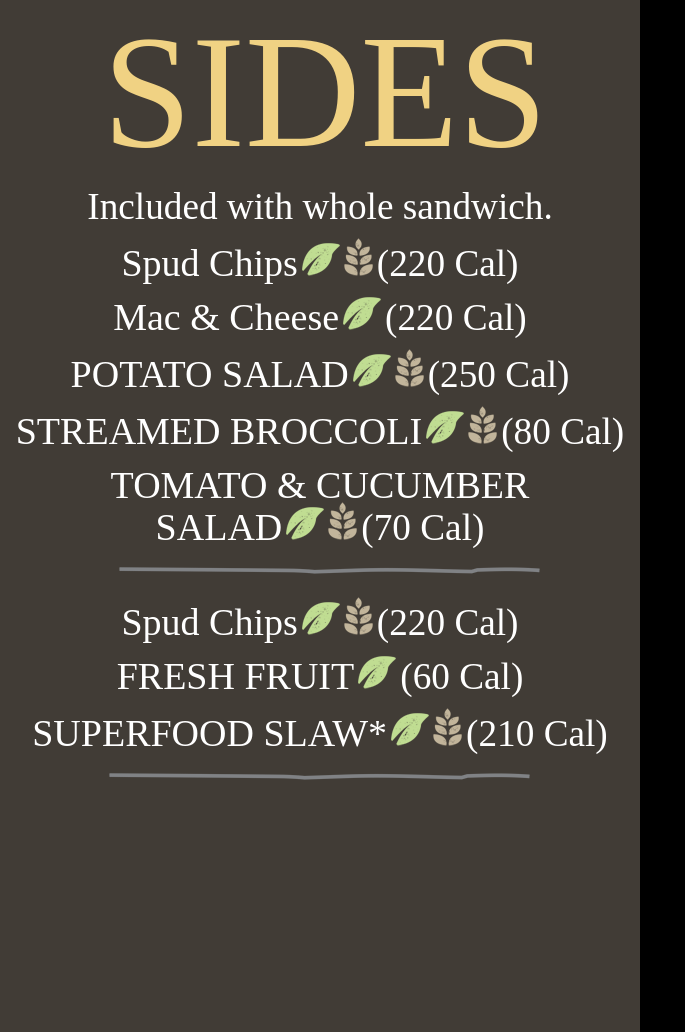
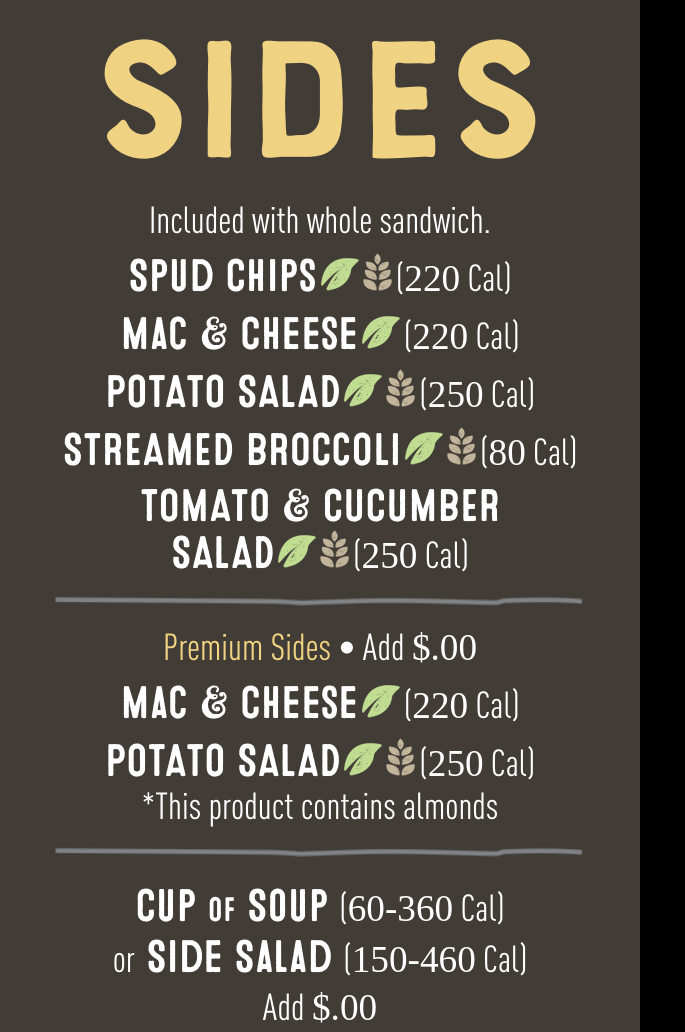
Before and after one commit to morenge/Work-Projects, a plain HTML site: page index.HTML in a window 1280 px wide. Shown: the top 1032 px of the page, without its empty margins (0-685 px from the left). Drawn offline with Linux system fonts and the light colour scheme; a web font is replaced by a local one.

Commit message:
Add files via upload

```diff
--- a/index.HTML
+++ b/index.HTML
@@ -10,14 +10,15 @@
 
 
 <body>
-         <!--<img src="media/Sides.jpg" style="position: absolute;">-->
+    <!--      <img src="media/Sides.jpg" style="position: absolute;"> -->
 
     <div class="asset-wrapper">
         <div class="header-wrapper">
             <span class="header-sides">SIDES</span>
         </div>
 
-        <div class="cals" style ="font-weight:10px;">Included with whole sandwich.</div>
+        <div class="menu-wrapper">
+            <div class="cals">Included with whole sandwich.</div>
 
             <div class="item-wrapper" style="margin-top: 10px;">
                 <div class="item">Spud Chips</div>
@@ -46,44 +47,48 @@
                 <div class="cals">(<span class="Calories Calories-XXXX">80</span> Cal)</div>
             </div>
             <div class="item-wrapper">
-            <div class="item">TOMATO & CUCUMBER</div>
-
-        </div>
-        <div class="item-wrapper" style="margin-top:-15px;">
-            <div class="item">SALAD</div>
+                <div class="item">TOMATO & CUCUMBER <br>SALAD</div>
                 <img src="media/Veggie.png">
                 <img src="media/GlutenSensitive.png">
-            <div class="cals">(<span class="Calories Calories-XXXX">70</span> Cal)</div>
+                <div class="cals">(<span class="Calories Calories-XXXX">250</span> Cal)</div>
             </div>
 
-        <img src="media/Sides-line.png" style ="margin-right:-20px;">
+            <img src="media/Sides-line.png" style="width: 550px;">
 
             <!-- Second Section-->
 
-        <div class="item-wrapper" style="margin-top: 10px;">
-            <div class="item">Spud Chips</div>
+            <div class="item-wrapper">
+                <div class="header-premium">Premium Sides </div>
+                <div class="cals">&bull; Add <span class="dollar">$</span><span class="Price Price-8661">.00</span></div>
+            </div>
+
+            <div class="item-wrapper">
+                <div class="item">Mac & Cheese</div>
                 <img src="media/Veggie.png">
-            <img src="media/GlutenSensitive.png">
                 <div class="cals">(<span class="Calories Calories-XXXX">220</span> Cal)</div>
             </div>
 
             <div class="item-wrapper">
-            <div class="item">FRESH FRUIT</div>
+                <div class="item">POTATO SALAD</div>
                 <img src="media/Veggie.png">
-            <div class="cals">(<span class="Calories Calories-XXXX">60</span> Cal)</div>
+                <img src="media/GlutenSensitive.png">
+                <div class="cals">(<span class="Calories Calories-XXXX">250</span> Cal)</div>
+                <div class="desc">*This product contains almonds</div>
             </div>
 
-        <div class="item-wrapper">
-            <div class="item">SUPERFOOD SLAW*</div>
-            <img src="media/Veggie.png">
-            <img src="media/GlutenSensitive.png">
-            <div class="cals">(<span class="Calories Calories-XXXX">210</span> Cal)</div>
+            <img src="media/Sides-line.png" style="width: 550px;">
+
         </div>
 
-        <img src="media/Sides-line.png">
-
-
-
+        <div class="item-wrapper" style="margin-top: 20px;">
+            <div class="item">Cup <span style="font-size: 34px;">of</span> Soup</div>
+            <div class="cals">&nbsp;(<span class="Calories Calories-XXXX">60-360</span> Cal)</div>
+            <br>
+            <div class="item"><span style="font-size: 37px;font-family: 'DINOT-Cond';">or</span> Side Salad</div>
+            <div class="cals">&nbsp;(<span class="Calories Calories-XXXX">150-460</span> Cal)</div>
+            <br>
+            <div class="cals">Add <span class="dollar">$</span><span class="Price Price-8661">.00</span></div>
+        </div>
 
     </div>
     <script type="text/javascript" src="js/osDetect.js"></script>
--- a/style.css
+++ b/style.css
@@ -1,26 +1,26 @@
 @font-face {
     font-family: "BourtonHandBase";
-    src: url(fonts/Kimmy Design - BourtonHandBase.otf);
+    src: url(fonts/BourtonHandBase.otf);
 }
 
 @font-face {
     font-family: "DINOT-CondMedium";
-    src: url(fonts/FontFont - DINOT-CondMedium.otf);
+    src: url(fonts/DINOT-CondMedium.otf);
 }
 
 @font-face {
     font-family: "DINOT-CondBold";
-    src: url(fonts/FontFont - DINOT-CondBold.otf);
+    src: url(fonts/DINOT-CondBold.otf);
 }
 
 @font-face {
     font-family: "DINOT-Cond";
-    src: url(fonts/FontFont - DINOT-Cond.otf);
+    src: url(fonts/DINOT-Cond.otf);
 }
 
 @font-face {
     font-family: "MicrobrewOne";
-    src: url(fonts/Albatross - MicrobrewOne.otf);
+    src: url(fonts/MicrobrewOne.otf);
 }
 
 html {
@@ -40,39 +40,104 @@ body {
     background-color: #413c36;
 
 }
+
 .asset-wrapper {
-    text-align:center;
+    position: absolute;
+    top: 0px;
+    left: 0px;
+    margin: 0px;
+    padding: 0px;
+    width: 640px;
+    height: 1080px;
+    text-align: center;
 }
+
 .header-sides {
-    font-size: 160px;
+    font-size: 175px;
     font-family: "BourtonHandBase";
-    color:#f0d283;
-    margin-top:50px;
-    padding-left: 10px;
-    text-align:center;
+    color: #f0d283;
+    margin-top: 50px;
+    /*    padding-left: 10px;*/
+}
 
+.header-premium {
+    display: inline;
+    font-family: "DINOT-Cond";
+    color: #f0d283;
+    font-size: 37.25px;
 }
+
 .cals {
+    font-size: 80px;
+    color: #fff;
+    font-family: "DINOT-Cond";
     font-size: 37.25px;
-    color:#fff;
-    font-family: "DINOT-CondMedium";
-    font-size:37.25px;
-    text-align:center;
-    display:inline;
-    font-weight:100;
+    text-align: center;
+    margin-bottom: 20px;
+    display: inline;
+}
 
+.desc {
+    font-size: 80px;
+    color: #fff;
+    font-family: "DINOT-Cond";
+    font-size: 37.25px;
+    text-align: center;
+    margin-top: -5px;
+    display: block;
 }
-.item{
+
+.Price {
+    font-size: 80px;
+    color: #fff;
+    font-family: "DINOT-CondBold";
+    font-size: 37.25px;
+    text-align: center;
+    margin-bottom: 20px;
+    display: inline;
+}
+
+.dollar {
+    font-size: 80px;
+    color: #fff;
+    font-family: "DINOT-CondBold";
+    font-size: 37.25px;
+    text-align: center;
+    margin-bottom: 20px;
+    display: inline;
+}
+
+.Calories {
+    font-size: 80px;
+    color: #fff;
+    font-family: "DINOT-CondBold";
+    font-size: 37.25px;
+    text-align: center;
+    margin-bottom: 20px;
+    display: inline;
+}
+
+.item {
     font-family: "MicrobrewOne";
-    font-size: 38px;
+    font-size: 45.65px;
     color: #fff;
-    display: inline-block;
-    text-align:center;
-    font-weight: 50;
+    display: inline;
+    text-align: center;
+    line-height: 45px
+}
 
+.item-wrapper {
+    margin-bottom: 10px;
+}
 
+.header-wrapper {
+    position: relative;
+    top: 25px;
 }
-.item-wrapper{
-    margin:10px;
+
+.menu-wrapper {
+    position: relative;
+    top: 10px;
 }
+
 .chrome {}
```
Also changed, not shown: js/osDetect.js (line endings or trailing spaces). Lines whose indentation alone changed are shown as unchanged.
